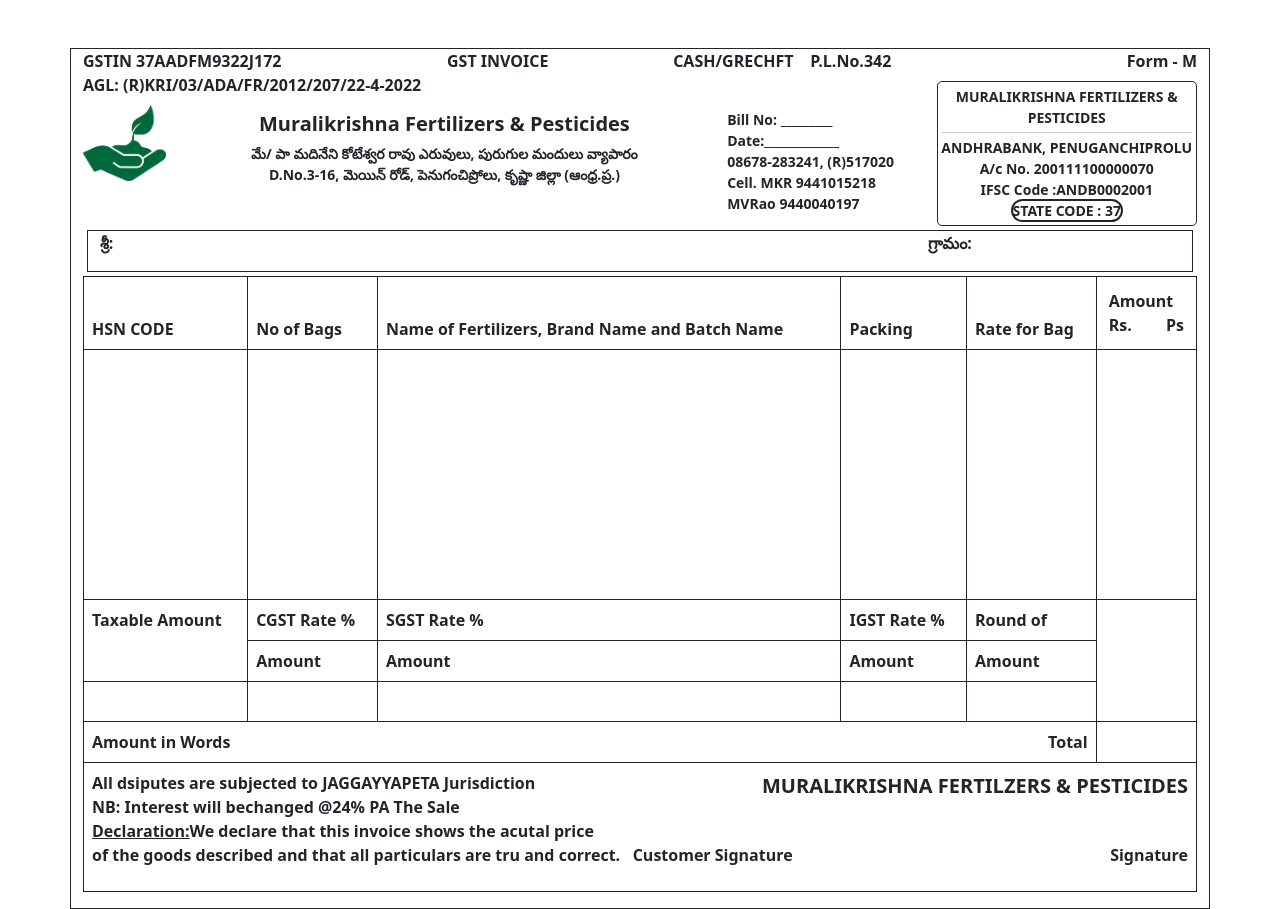
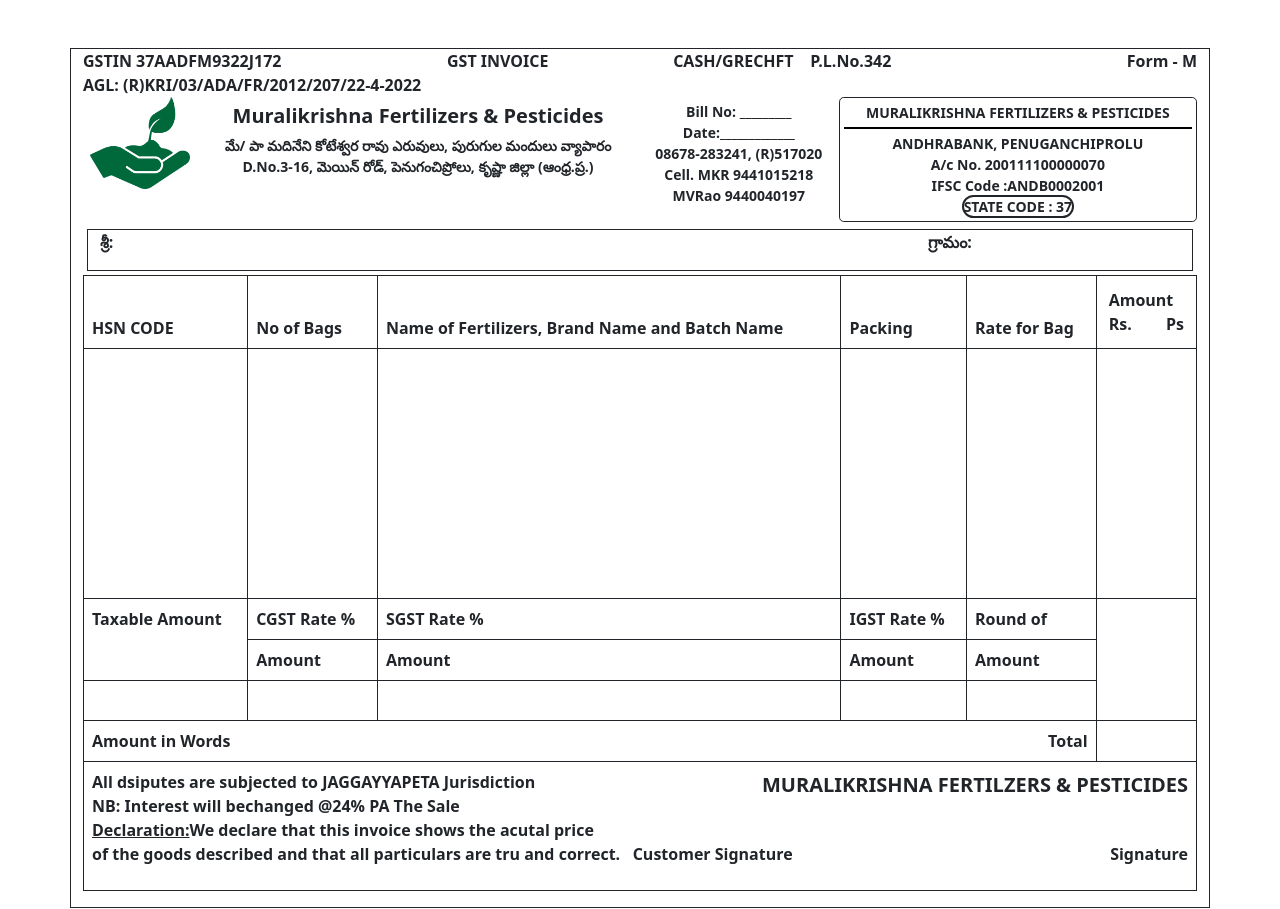
Before and after one commit to Santhamani/billpage_template, a plain HTML site: page index.html in a window 1280 px wide. Drawn offline with nearby package versions, Linux system fonts and the light colour scheme.

Commit message:
header changes to table format

```diff
--- a/css/styles.css
+++ b/css/styles.css
@@ -6,3 +6,19 @@
 .bank-details, .shop-address, .shop-details{
 	font-size: 14px;
 }
+.detail-td{
+	padding: 0px;
+}
+.header-table>:not(caption)>*>* {
+    padding: 0rem 0rem;
+
+ }
+ .header-table{
+ 	margin-bottom: .2rem;
+ }
+ .hr-line{
+    margin: 1rem 0;
+     background-color: #000;
+     border: thin solid #000;
+     opacity: 1;
+ }
--- a/index.html
+++ b/index.html
@@ -30,35 +30,40 @@
 			    </div>
 			</div>
 			<div class="row">
-				<div class="col-9 text-md-start">
-					<span class="fw-bold">AGL: (R)KRI/03/ADA/FR/2012/207/22-4-2022</span>
-					<div class="row">
-						<div class="col-9 text-md-center mt-2">
-							<div class="row">
-								<div class="col-2 align-items-center"><img class="img-fluid" src="images/fertilizer-logo.png" alt="Fetilizer and Pesticides" width="100px" height="100px" /></div>
-								<div class="col-10"><p class="fs-5 fw-bold m-1">Muralikrishna Fertilizers &amp; Pesticides</p>
+				<div class="table-responsive">
+					<table class="table table-borderless header-table">
+						<tbody>
+							<tr class="text-start fw-bold">
+								<td colspan="5">AGL: (R)KRI/03/ADA/FR/2012/207/22-4-2022</td>
+							</tr>
+							<tr class="text-center">
+								<td class="detail-td">
+									<img class="img-fluid" src="images/fertilizer-logo.png" alt="Fetilizer and Pesticides" width="100px" height="100px" />
+								</td>
+								<td class="detail-td">
+
+									<p class="fs-5 fw-bold m-1">Muralikrishna Fertilizers &amp; Pesticides</p>
 									<p class="fw-bold shop-address">మే/ పా మదినేని కోటేశ్వర రావు ఎరువులు, పురుగుల మందులు వ్యాపారం <br />
-							D.No.3-16, మెయిన్ రోడ్, పెనుగంచిప్రోలు, కృష్ణా జిల్లా (ఆంధ్ర.ప్ర.) </p></div>
-							</div>
-						</div>
-						<div class="col-3 text-md-start mt-2">
+										D.No.3-16, మెయిన్ రోడ్, పెనుగంచిప్రోలు, కృష్ణా జిల్లా (ఆంధ్ర.ప్ర.) </p>
+								</td>
+								<td class="detail-td">
 									<p class="fw-bold m-1 shop-details">
 								Bill No: _________<br/>
 								Date:_____________<br/>
 								08678-283241, (R)517020<br/>
 								Cell. MKR 9441015218<br />
-							MVRao 9440040197<br/>
-						</div>
-					</div>
-				</div>
-				<div class="col-3 mt-2">
-					<div class="border border-1 border-dark p-0 rounded-3 text-md-center">
-						<p class="fw-bolder m-1 text-uppercase bank-details">Muralikrishna Fertilizers &amp; Pesticides</p><hr class="m-1">
+								MVRao 9440040197<br/></p>
+								</td>
+								<td class="detail-td">
+									<div class="border border-1 border-dark rounded-3">
+										<p class="fw-bolder m-1 text-uppercase bank-details">Muralikrishna Fertilizers &amp; Pesticides</p><hr class="hr-line m-1">
 						     			 <p class="fw-bold p-0 mb-1 bank-details">
 						      			ANDHRABANK, PENUGANCHIPROLU <br /> A/c No. 200111100000070 <br /> IFSC Code :ANDB0002001 <br/> <span class="border border-2 border-dark rounded-pill">STATE CODE : 37</span></p>
-
 						      		</div>
-
+								</td>
+							</tr>
+						</tbody>
+					</table>
 				</div>
 			</div>
   		</section>
```
Lines whose indentation alone changed are shown as unchanged.
